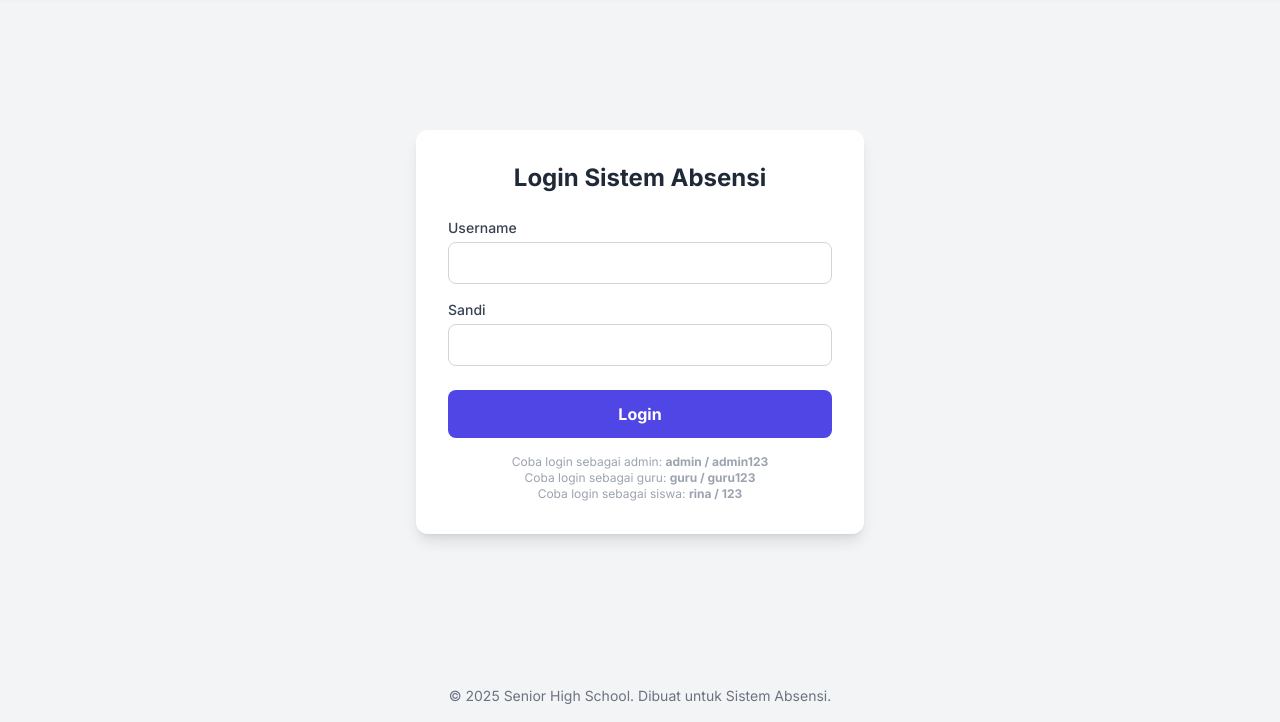
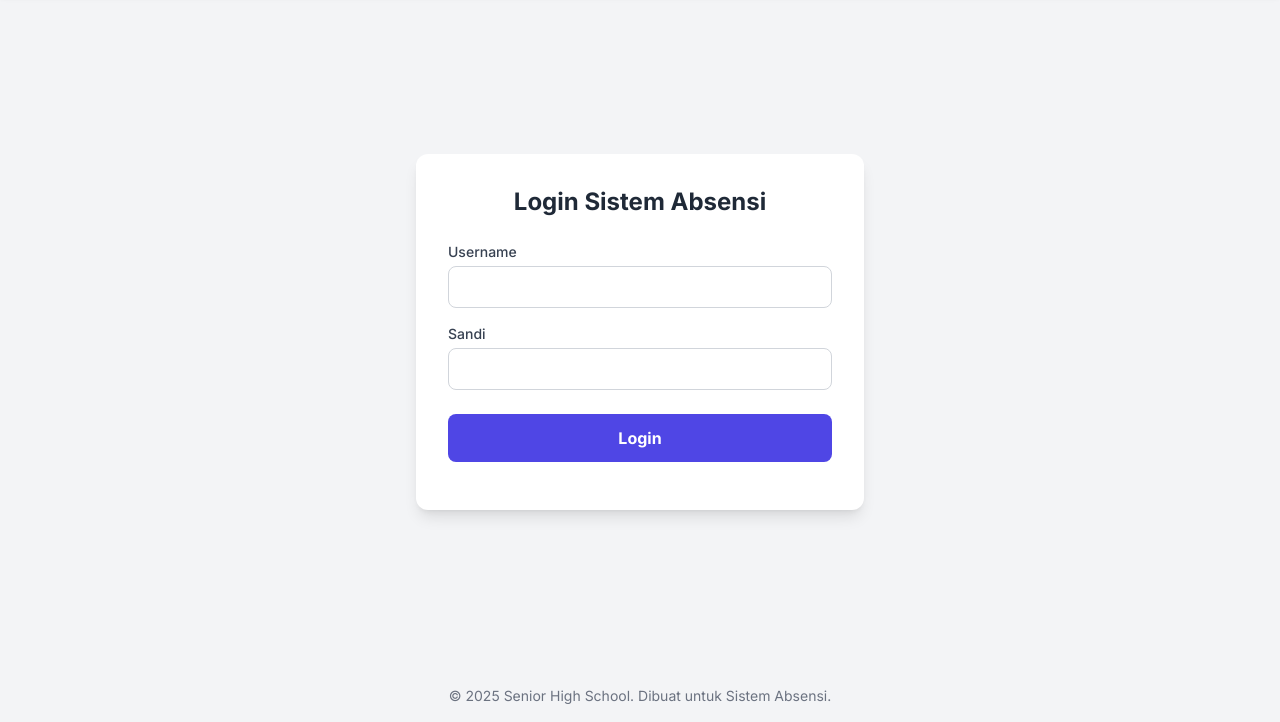
Before and after one commit to indiraarpiana1-design/absensi-sekola-, a plain HTML site: page index.html in a window 1280 px wide. Shown: the part 78-800 px from the top of the page. Drawn offline with nearby package versions, Linux system fonts and the light colour scheme.

Commit message:
index.html

```diff
--- a/index.html
+++ b/index.html
@@ -73,12 +73,7 @@
                     </div>
                     <button type="submit" class="w-full bg-indigo-600 hover:bg-indigo-700 text-white font-bold py-3 px-4 rounded-lg transition-transform duration-200 hover:scale-105">Login</button>
                     <p id="login-error" class="text-red-500 text-sm text-center mt-4"></p>
-                     <div class="text-xs text-gray-400 mt-4 text-center">
-                        <p>Coba login sebagai admin: <strong>admin / admin123</strong></p>
-                        <p>Coba login sebagai guru: <strong>guru / guru123</strong></p>
-                        <p>Coba login sebagai siswa: <strong>rina / 123</strong></p>
-                    </div>
-                </form>
+                   </form>
             </div>
         </div>
 
@@ -1028,4 +1023,5 @@
 </script>
 
 </body>
+
 </html>
```
